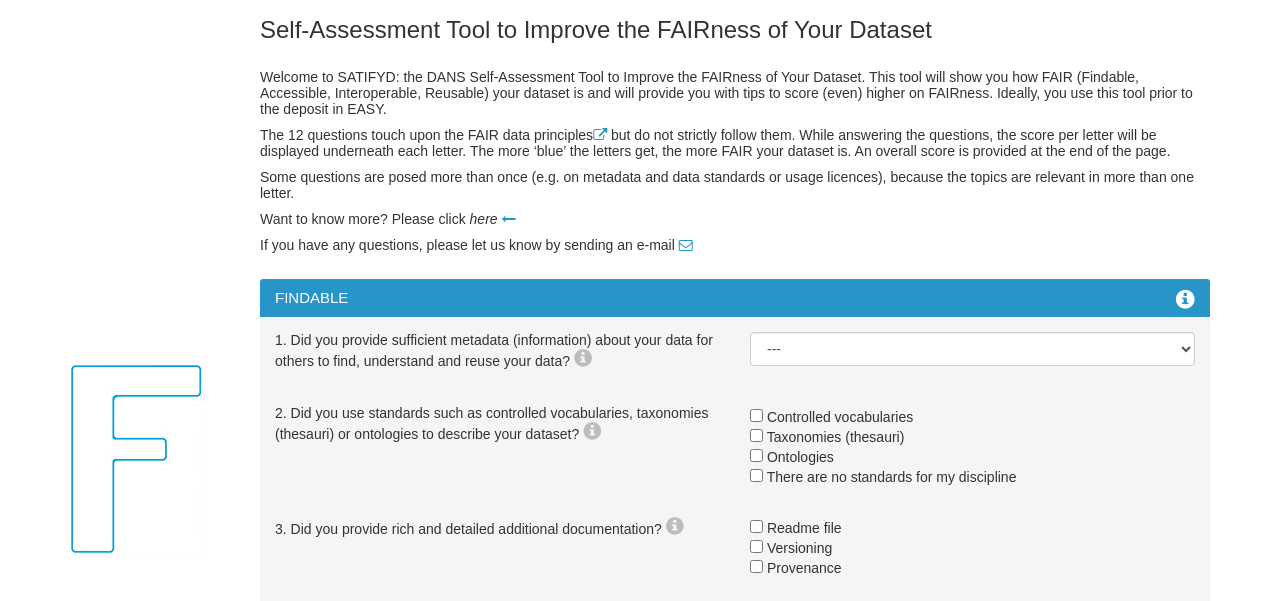
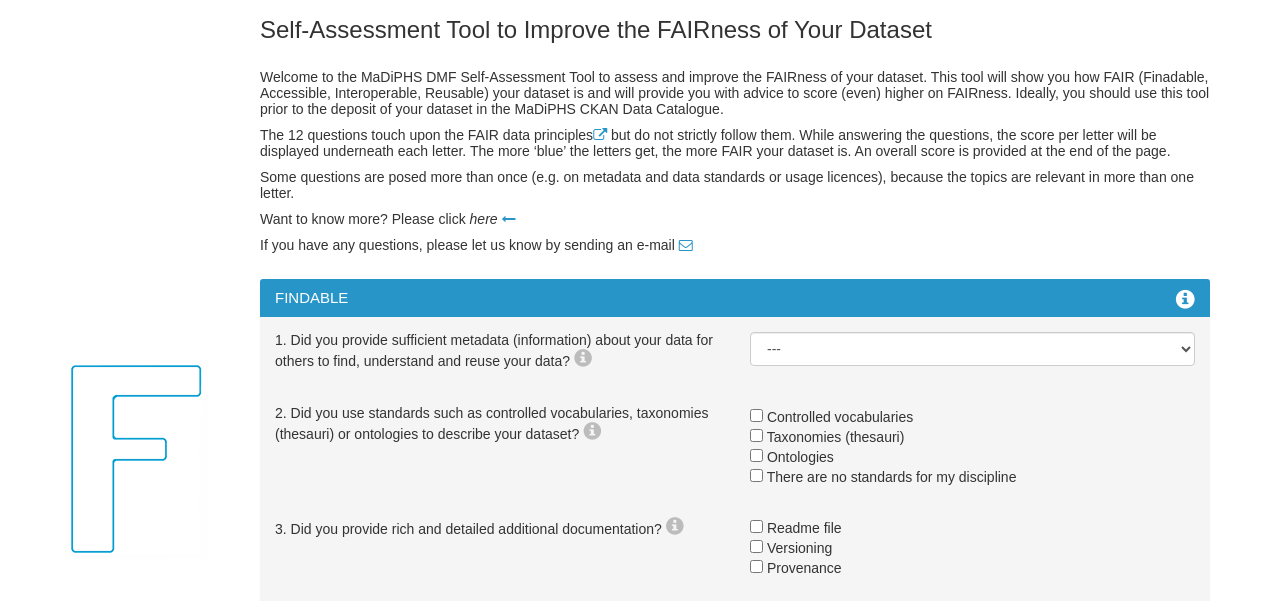
Before and after one commit to knowmaticsagri/fair-assessment, a plain HTML site: page index.html in a window 1280 px wide. Shown: the part 199-800 px from the top of the page. Drawn offline with nearby package versions, Linux system fonts and the light colour scheme.

Commit message:
Updates to copy

```diff
--- a/index.html
+++ b/index.html
@@ -474,10 +474,7 @@
                         <h3>Self-Assessment Tool to Improve the FAIRness of Your Dataset</h3>
                         <br>
                         <p>
-                            Welcome to SATIFYD: the DANS Self-Assessment Tool to Improve the FAIRness of Your Dataset.
-                            This tool will show you how FAIR (Findable, Accessible, Interoperable, Reusable) your
-                            dataset is and will provide you with tips to score (even) higher on FAIRness.
-                            Ideally, you use this tool prior to the deposit in EASY.
+                            Welcome to the MaDiPHS DMF Self-Assessment Tool to assess and improve the FAIRness of your dataset. This tool will show you how FAIR (Finadable, Accessible, Interoperable, Reusable) your dataset is and will provide you with advice to score (even) higher on FAIRness. Ideally, you should use this tool prior to the deposit of your dataset in the MaDiPHS CKAN Data Catalogue.
                         </p>
                         <p>
                             The 12 questions touch upon the <a href="https://www.go-fair.org/fair-principles/"
@@ -498,7 +495,7 @@
                         </p>
                         <p>
                             If you have any questions, please let us know by sending an <a
-                                href="mailto:info@dans.knaw.nl">e-mail&nbsp;<i class="fa fa-envelope-o"></i></a>
+                                href="mailto:hello@knowmatics.co.uk">e-mail&nbsp;<i class="fa fa-envelope-o"></i></a>
                         </p>
                         <br>
                     </div>
```
